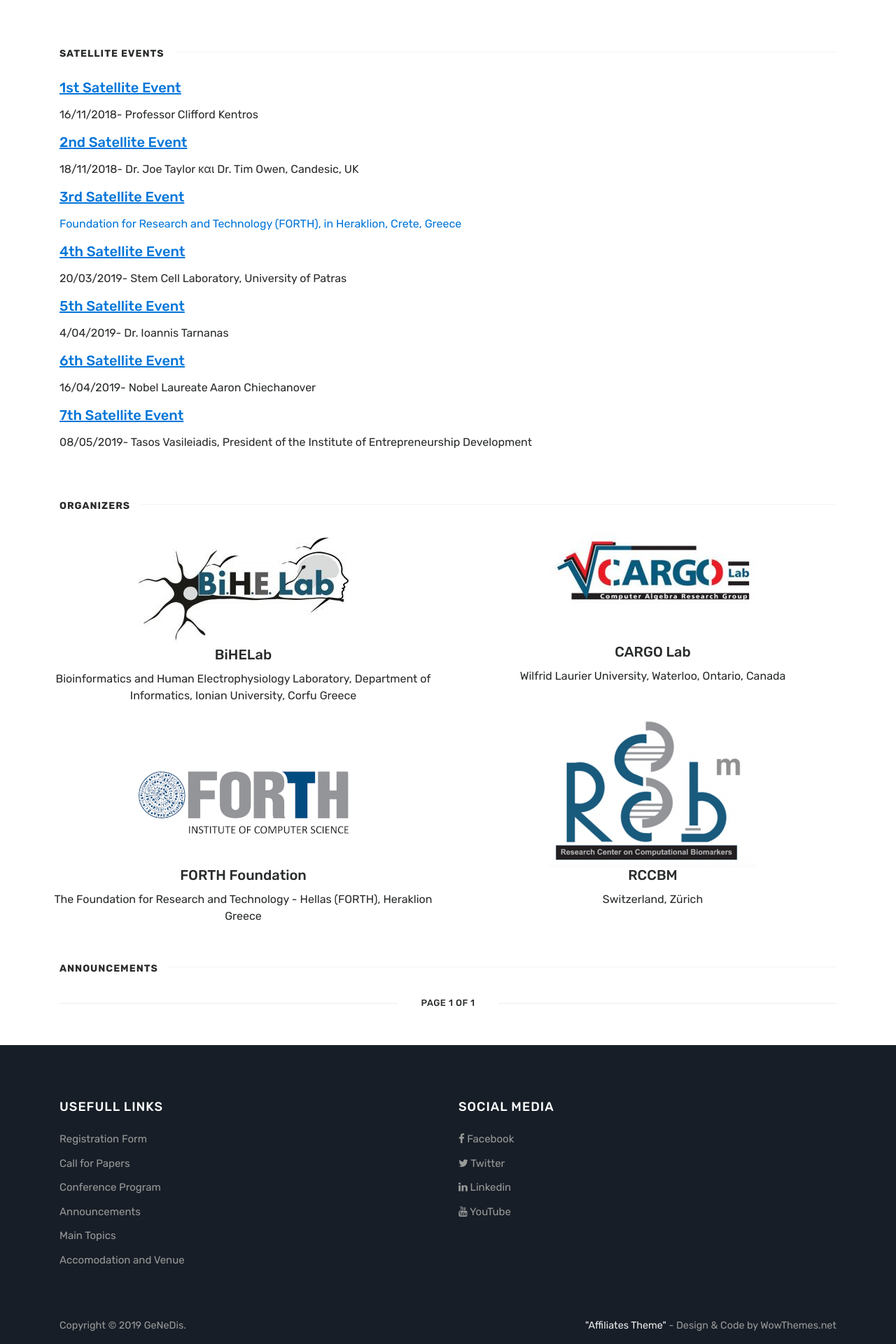
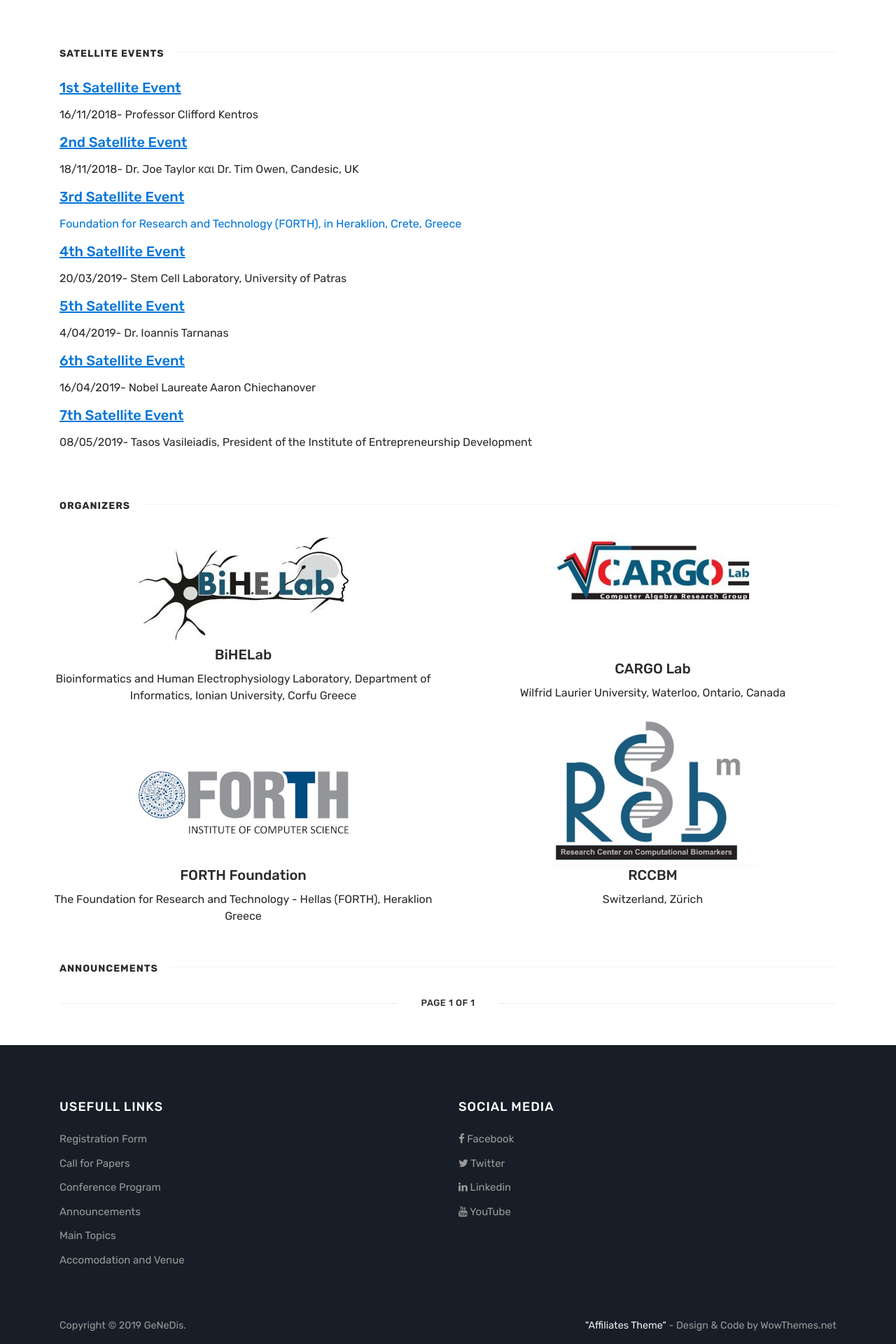
Before and after one commit to Covide-1797/genedis, a Jekyll site: the page built from index.html, in a window 1280 px wide. Shown: the part 1287-3207 px from the top of the page at 70% size. Built offline with Jekyll 4.4.1, drawn with Linux system fonts in a browser that asks for light colours; the list of posts is cut into pages by our own code.

Commit message:
Update index.html

```diff
--- a/index.html
+++ b/index.html
@@ -160,9 +160,9 @@
                     <a href="http://www.cargo.wlu.ca/" target="_blank">
                         <img src="assets/images/cargo_logo.jpg" class="card-img-top" alt="cargo logo" width="300" height="165">
                     </a>
-                    <br>
-                    <br>
-                    <br>
+                    <div class="w-100 d-none d-sm-block"><br/></div>
+                    <div class="w-100 d-none d-sm-block"><br/></div>
+                    <div class="w-100 d-none d-sm-block"><br/></div>
                     <div class="card-body">
                         <h5 class="card-title">CARGO Lab</h5>
                         <p class="card-text">Wilfrid Laurier University, Waterloo, Ontario, Canada</p>
```
